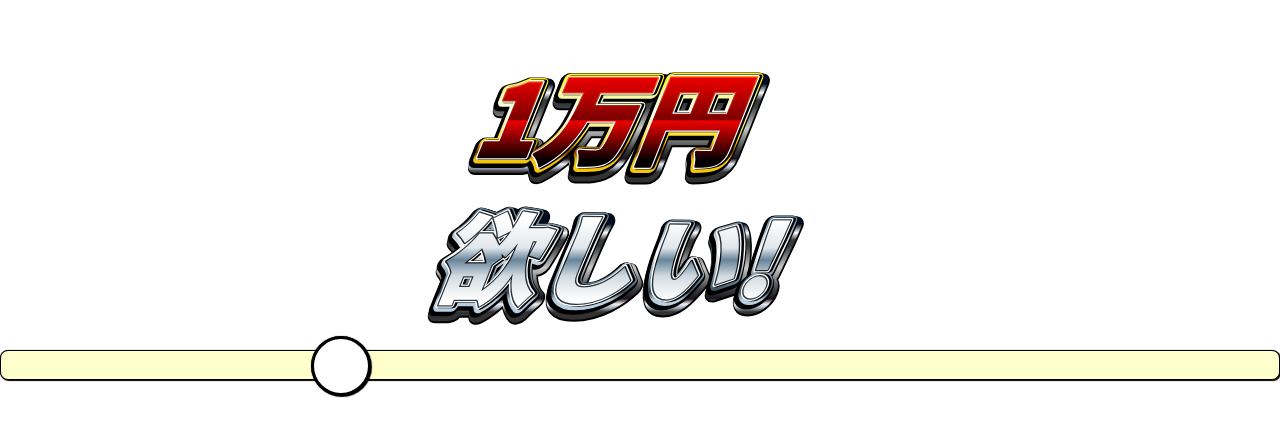
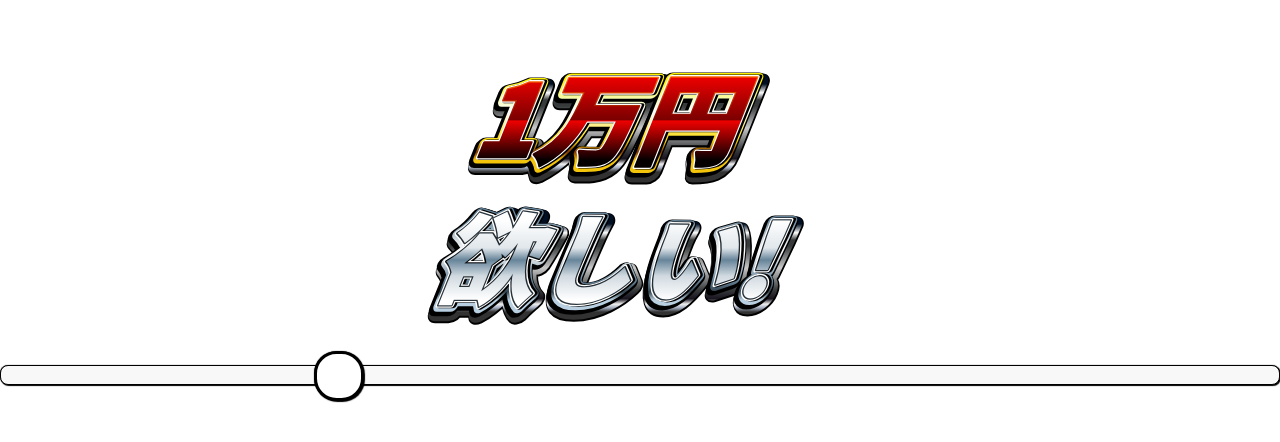
Before and after one commit to miyaoka/5000trillion-slider, a Vue app: page / in a window 1280 px wide. Shown: the top 442 px of the page. Built offline with nearby package versions, Linux system fonts and the light colour scheme.

Commit message:
Update slider style

```diff
--- a/src/components/RangeSlider.vue
+++ b/src/components/RangeSlider.vue
@@ -24,19 +24,14 @@ export default {
 <style lang="postcss" scoped>
 .range-slider {
 
-  --thumb-size: 60px;
-  --thumb-radius: 50%;
-  --track-height: 30px;
-  --track-color: #ffffcc;
-
-  @media (min-width: 960px) {
-    --thumb-size: 60px;
-    --track-height: 30px;
-  }
+  --thumb-size: 50px;
+  --thumb-radius: 45%;
+  --track-height: 20px;
+  --track-color: #f8f8f8;
 
   -webkit-appearance: none;
   width: 100%;
-  margin: 10px 0;
+  margin: 25px 0;
 
   &:focus {
     outline: none;
```
